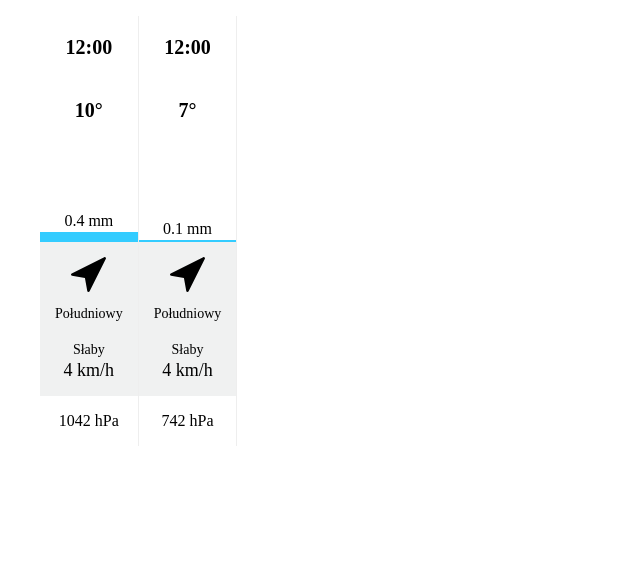
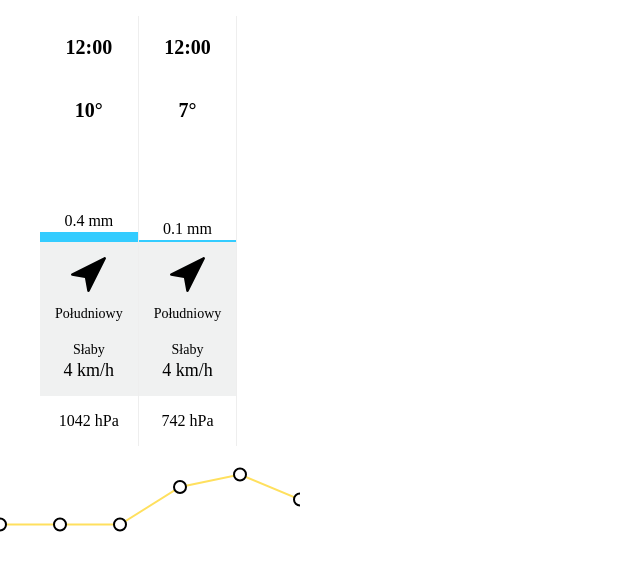
Before and after one commit to adamlewkowicz/weather-widget, a React (Create React App) app: page / in a window 1280 px wide. Shown: the top 570 px of the page, without its empty margins (0-640 px from the left). Built offline with nearby package versions, Linux system fonts and the light colour scheme.

Commit message:
create chartjs chart

```diff
--- a/package.json
+++ b/package.json
@@ -9,7 +9,9 @@
     "@types/jest": "^24.0.0",
     "@types/node": "^12.0.0",
     "@types/react-dom": "^16.9.0",
+    "chart.js": "^2.9.3",
     "react": "^16.13.1",
+    "react-chartjs-2": "^2.9.0",
     "react-dom": "^16.13.1",
     "react-scripts": "3.4.1",
     "styled-components": "^5.1.0",
--- /dev/null
+++ b/src/components/LineChart.tsx
@@ -0,0 +1,74 @@
+import React from 'react';
+import styled from 'styled-components';
+import { Line } from 'react-chartjs-2';
+
+interface LineChartProps {
+  label: string
+  data: number[]
+  labels: any[]
+}
+
+export const LineChart = (props: LineChartProps) => {
+  return (
+    <Container>
+      <Line
+        data={{
+          labels: props.labels,
+          datasets: [
+            {
+              label: props.label,
+              data: props.data,
+              fill: false,
+              borderColor: '#FFE05E',
+              borderWidth: 2,
+              pointBackgroundColor: '#fff',
+              pointBorderColor: 'black',
+              pointBorderWidth: 2,
+              pointHoverBorderColor: 'red',
+              pointHoverBorderWidth: 10,
+              lineTension: 0,
+            }
+          ]
+        }}
+        options={options}
+      />
+    </Container>
+  );
+}
+
+const Container = styled.div`
+
+`
+
+const options = {
+  responsive: false,
+  elements: {
+    point: {
+      radius: 6,
+      hitRadius: 6,
+      hoverRadius: 6
+    }
+  },
+  legend: {
+    display: false,
+  },
+  // tooltips: {
+  //   backgroundColor: 'transparent',
+  //   displayColors: false,
+  //   bodyFontSize: 14,
+  //   callbacks: {
+  //     label: (tooltipItems: any) => `${tooltipItems.yLabel}°C`
+  //   }
+  // },
+  scales: {
+    xAxes: [{
+      display: false,
+    }],
+    yAxes: [{
+      display: false,
+      ticks: {
+        beginAtZero: true,
+      },
+    }]
+  }
+};
--- a/src/components/WeatherWidget.tsx
+++ b/src/components/WeatherWidget.tsx
@@ -2,6 +2,7 @@ import React from 'react';
 import styled from 'styled-components';
 import { Weather } from '../types';
 import { WeatherBlock } from './WeatherBlock';
+import { LineChart } from './LineChart';
 
 interface WeatherWidgetProps {
   data: Weather[]
@@ -17,6 +18,11 @@ export const WeatherWidget = (props: WeatherWidgetProps) => {
           />
         ))}
       </BlocksContainer>
+      <LineChart
+        data={[7, 7, 7, 10, 11, 9, 5]}
+        labels={[11, 12, 13, 14, 15, 16]}
+        label="Temperatura"
+      />
     </Container>
   );
 }
```
Also changed, not shown: 1 other file (tests, documents, lock files or other folders).
